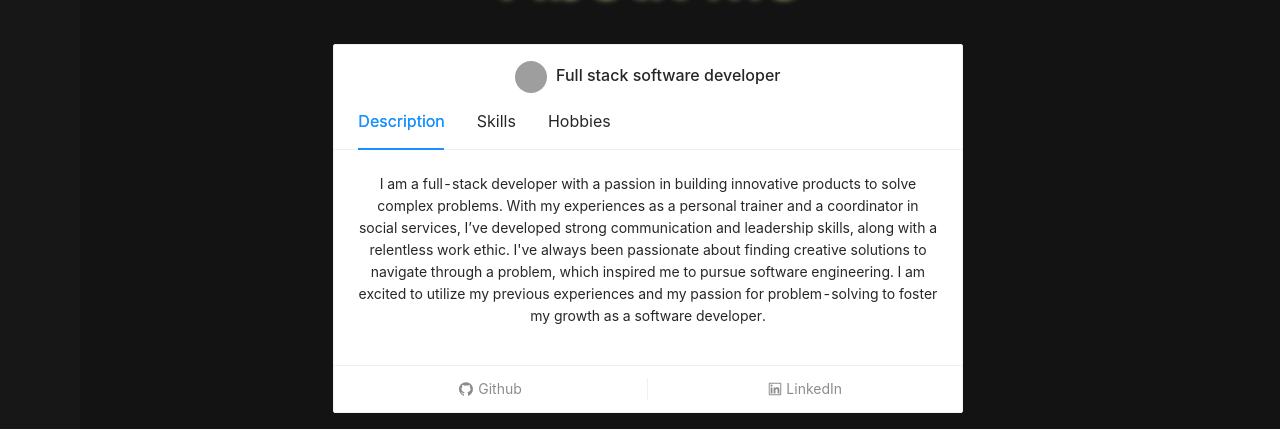
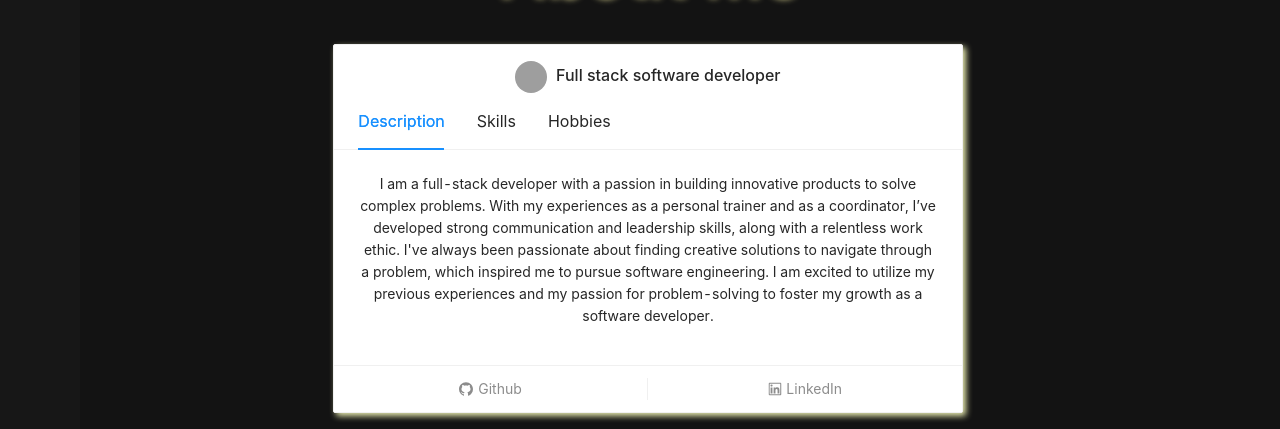
Before and after one commit to allenaxie/React-Portfolio, a React (Create React App) app: page / in a window 1280 px wide. Shown: the part 523-952 px from the top of the page. Built offline with nearby package versions, Linux system fonts and the light colour scheme; grey boxes are pictures that could not be loaded; a web font is replaced by a local one.

Commit message:
Create hobbies buttons. Update card and image shadows

```diff
--- a/src/About/About.css
+++ b/src/About/About.css
@@ -2,6 +2,10 @@
     color: white !important;
     font-size: 4rem !important;
     text-shadow: 3px 3px 6px #d8d290 !important;
+}
+
+.about-card {
+    box-shadow: 3px 3px 6px #eaedb2;
 }
 
 .ant-card-actions {
@@ -21,3 +25,9 @@
 .ant-tag {
     margin: .3rem;
 }
+
+.hobby-btn {
+    margin: .3rem;
+    pointer-events: none;
+    box-shadow: 1px 2px 4px black;
+}
--- a/src/About/About.jsx
+++ b/src/About/About.jsx
@@ -1,5 +1,5 @@
 import "./About.css"
-import { Typography, Divider, Card, Avatar, Row, Col, Tag } from "antd";
+import { Typography, Divider, Card, Avatar, Row, Col, Tag, Button } from "antd";
 import { GithubOutlined, LinkedinOutlined } from '@ant-design/icons';
 import { useState } from 'react';
 
@@ -26,7 +26,7 @@ export default function About() {
 
     const contentList = {
         Description:
-            <p>I am a full-stack developer with a passion in building innovative products to solve complex problems. With my experiences as a personal trainer and a coordinator in social services, I’ve developed strong communication and leadership skills, along with a relentless work ethic. I've always been passionate about finding creative solutions to navigate through a problem, which inspired me to pursue software engineering. I am excited to utilize my previous experiences and my passion for problem-solving to foster my growth as a software developer.</p>,
+            <p>I am a full-stack developer with a passion in building innovative products to solve complex problems. With my experiences as a personal trainer and as a coordinator, I’ve developed strong communication and leadership skills, along with a relentless work ethic. I've always been passionate about finding creative solutions to navigate through a problem, which inspired me to pursue software engineering. I am excited to utilize my previous experiences and my passion for problem-solving to foster my growth as a software developer.</p>,
         Skills:
             <div className="tag-group">
                 <Tag color="magenta">HTML5</Tag>
@@ -44,7 +44,15 @@ export default function About() {
                 <Tag color="red">Git/Github</Tag>
                 <Tag color="orange">Python</Tag>
             </div>,
-        Hobbies: "hobby",
+        Hobbies:
+        <div>
+            <Button type="default" className="hobby-btn">🏞 Travel</Button>
+            <Button type="default" className="hobby-btn">💵 Finance</Button>
+            <Button type="default" className="hobby-btn">🏋️ Exercise</Button>
+            <Button type="default" className="hobby-btn">📖 Read</Button>
+            <Button type="default" className="hobby-btn">🎮 Video games</Button>
+        </div>
+        ,
     }
 
     const [activeTab, setActiveTab] = useState('Description')
@@ -61,6 +69,7 @@ export default function About() {
                 lg={{ span: 16, offset: 4 }}
             >
                 <Card
+                    className="about-card"
                     title={<><Avatar src="https://i.imgur.com/LUR7gwH.jpg" />&nbsp;&nbsp;Full stack software developer</>}
                     actions={[
                         <a className="about-github-container action-btns" href="https://github.com/allenaxie" target="_blank">
@@ -74,6 +83,7 @@ export default function About() {
                     ]}
                     tabList={tabList}
                     onTabChange={(key) => handleTabChange(key)}
+                    activeTabKey={activeTab}
                 >
                     {contentList[activeTab]}
 
--- a/src/App.css
+++ b/src/App.css
@@ -34,6 +34,9 @@
   color: white;
 }
 
+.profile-pic {
+  box-shadow: 8px 8px 0px rgb(92, 218, 227);
+}
 
 /* About */
 .about-section {
--- a/src/App.js
+++ b/src/App.js
@@ -43,6 +43,7 @@ export default function App() {
               >
                 <Image
                 src="https://i.imgur.com/5m65Hej.jpeg"
+                className="profile-pic"
                 />
               </Col>
             </Row>
```
